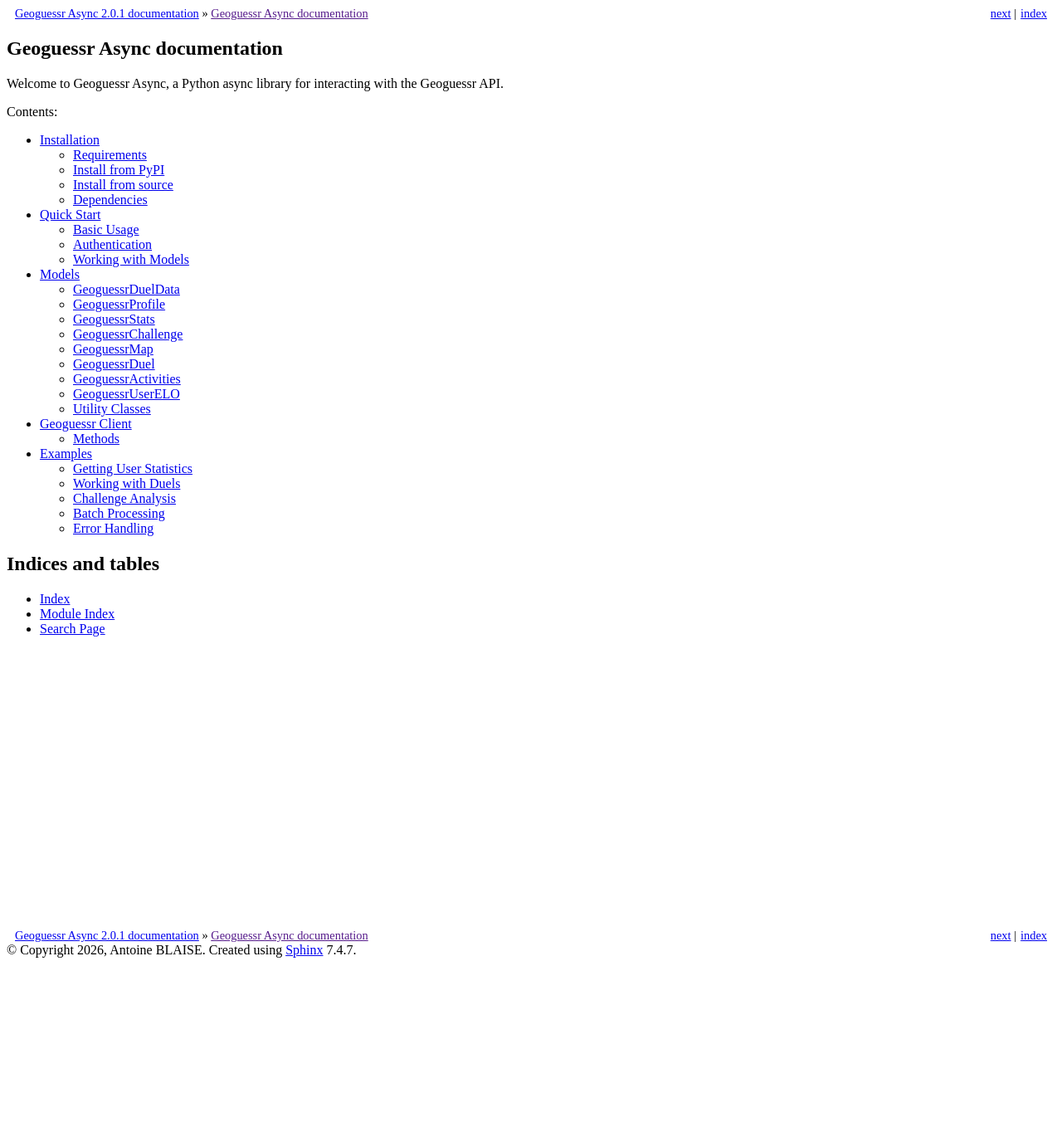
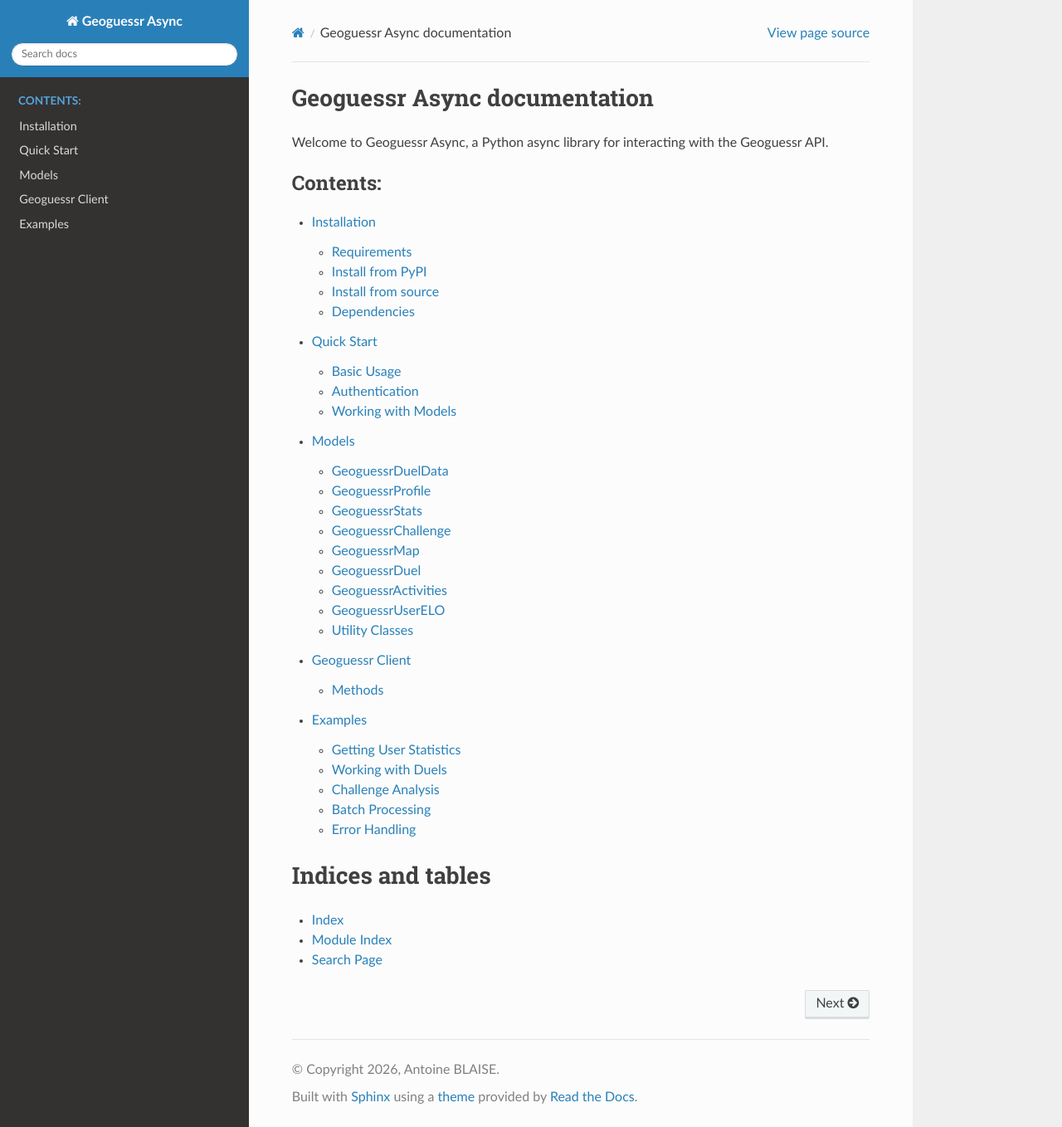
Before and after one commit to toinoublz/geoguessr_async, a Sphinx documentation site: the page built from docs/index.rst, in a window 1280 px wide and 1358 px high. Shown: the whole window at 83% size. Built offline with Sphinx 7.4.7 and the Read the Docs theme 3.1.0, drawn with Linux system fonts in a browser that asks for light colours.

Commit message:
Update theme

```diff
--- a/docs/conf.py
+++ b/docs/conf.py
@@ -35,7 +35,7 @@
 # -- Options for HTML output -------------------------------------------------
 # https://www.sphinx-doc.org/en/master/usage/configuration.html#options-for-html-output
 
-html_theme = 'basic'
+html_theme = 'sphinx_rtd_theme'
 html_static_path = ['_static']
 
 # -- autodoc configuration -------------------------------------------------
```
